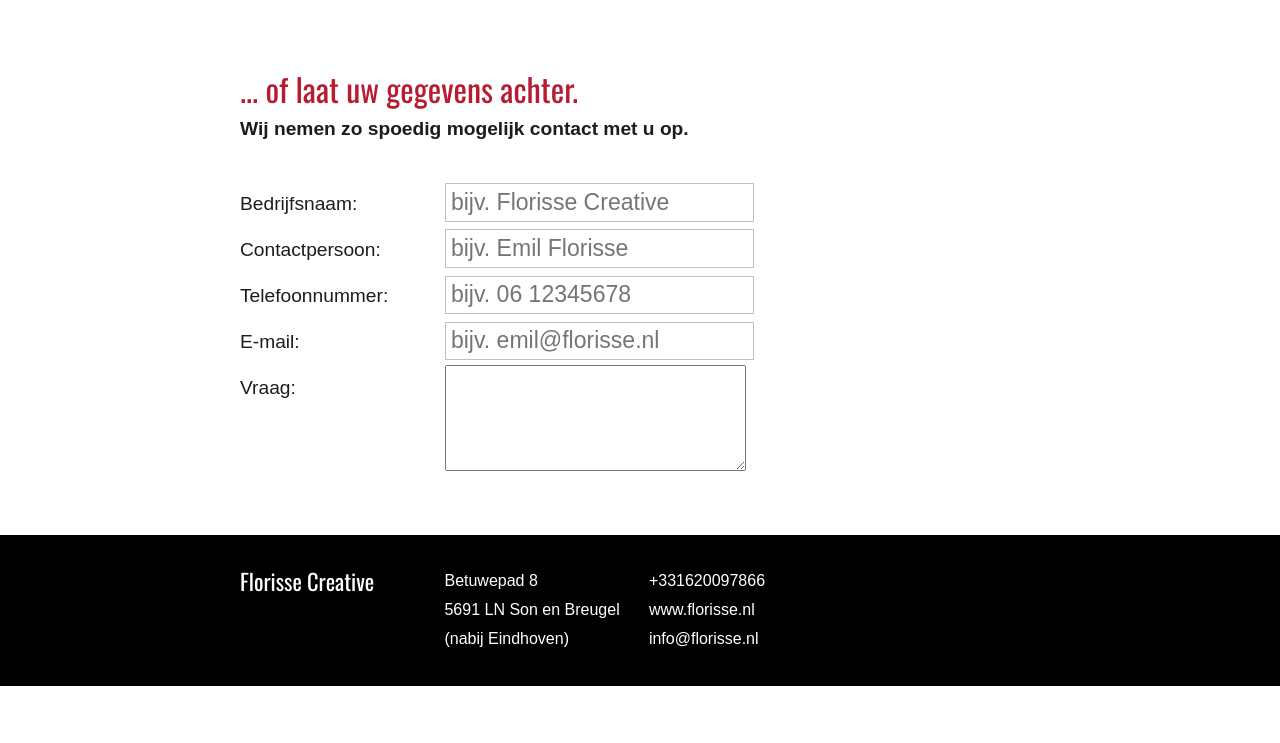
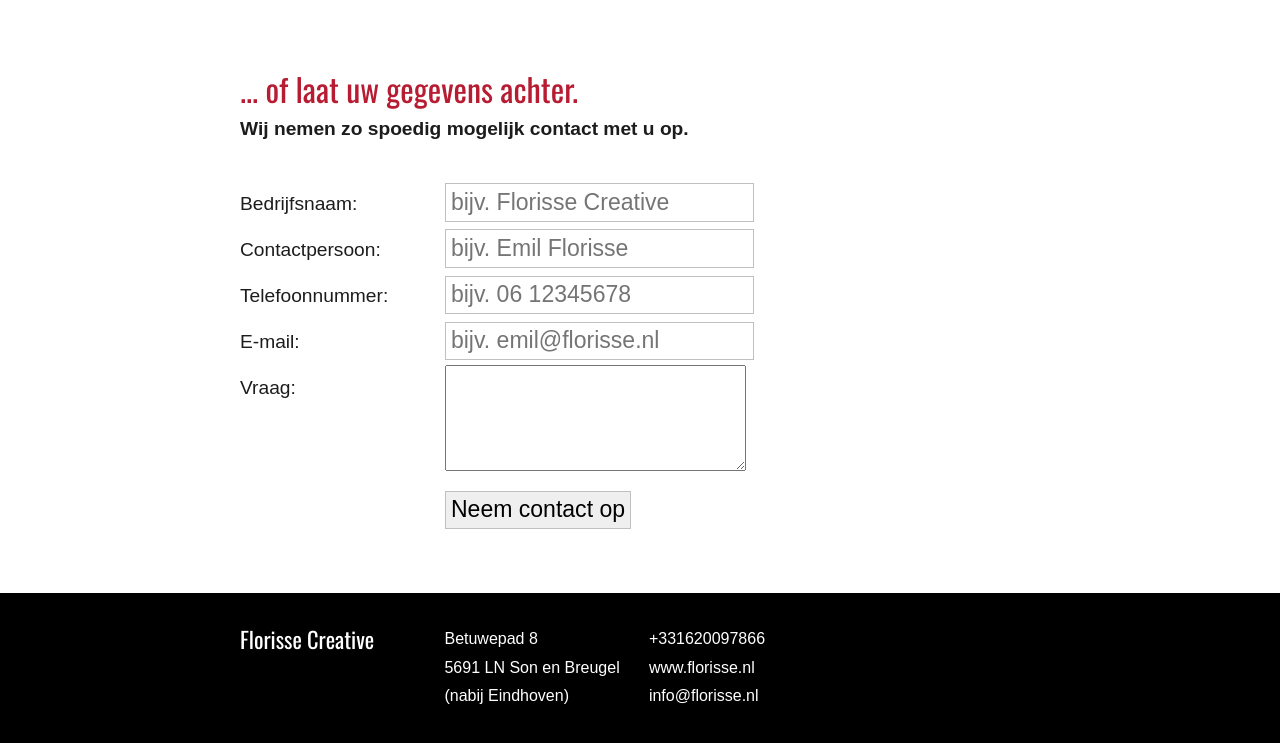
Before and after one commit to jgroenen/Florisse_Creative_Film_and_Photography, a PHP site: page / in a window 1280 px wide. Shown: the part 1533-2276 px from the top of the page. Before the commit the page ends 2219 px from the top, so only its background shows below. Run offline with PHP 8.4, Linux system fonts and the light colour scheme.

Commit message:
post mail

```diff
--- a/index.php
+++ b/index.php
@@ -130,6 +130,11 @@ if ("POST" === $_SERVER["REQUEST_METHOD"]) {
                             <label for="vraag">Vraag:</label>
                             <textarea name="vraag" style="width: 295px; height: 100px; vertical-align: top"></textarea>
                         </div>
+                        <div>
+                            <br>
+                            <label></label>
+                            <input type="submit" value="Neem contact op">
+                        </div>
                     </form>
 <?php } ?>
                 </section>
```
